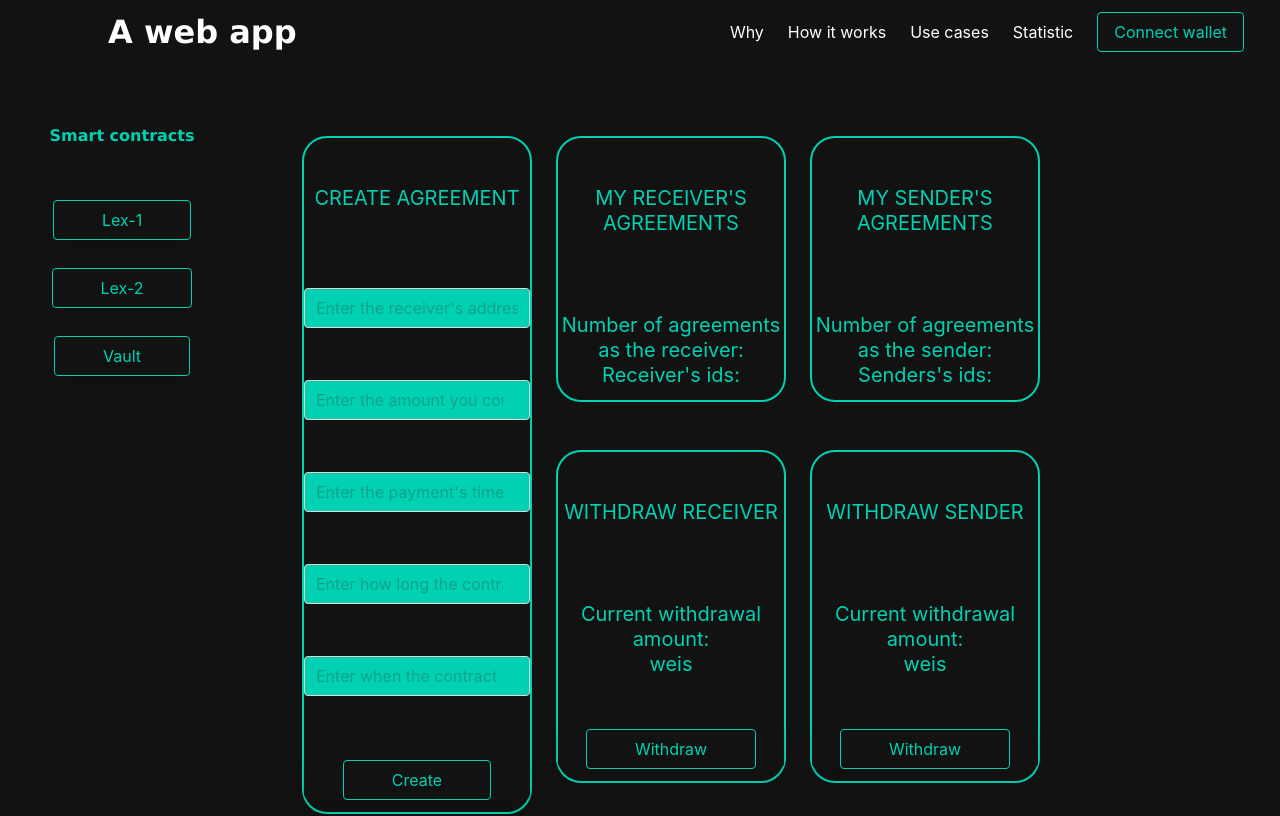
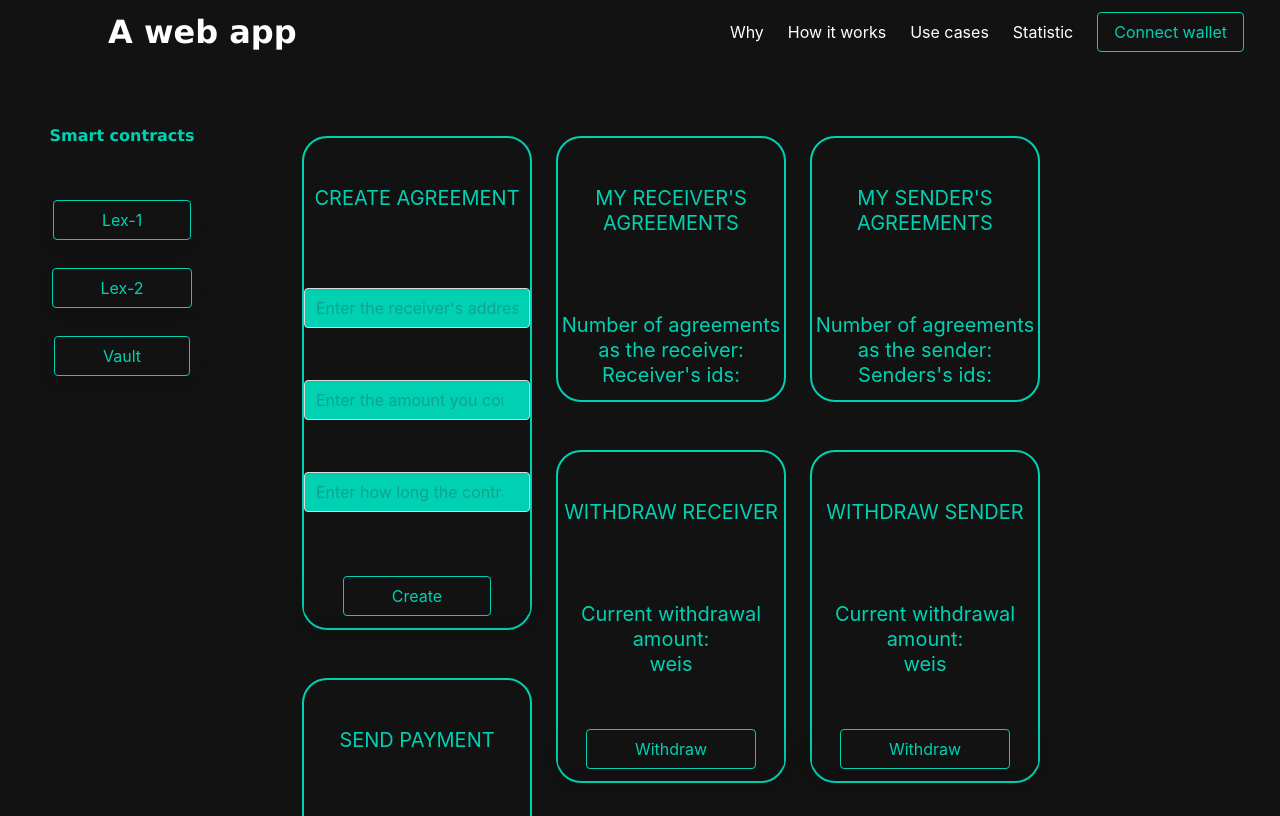
Before and after one commit to farinavito/Web3-Website, a Next.js app: page /lex-2 in a window 1280 px wide. Shown: the top 816 px of the page. Built offline with nearby package versions, Linux system fonts and the light colour scheme.

Commit message:
removed the input labels

```diff
--- a/pages/lex-2.js
+++ b/pages/lex-2.js
@@ -405,15 +405,7 @@ const App = () => {
                         <p className=" has-background-black-bis py-4 is-size-6">
                           <br></br>
                         </p>
-                        <input type="number" onChange={updateEveryTimeUnit} placeholder="Enter the payment's time duration" className='has-background-primary input is-normal'></input>
-                        <p className=" has-background-black-bis py-4 is-size-6">
-                          <br></br>
-                        </p>
                         <input type="number" onChange={updateHowLong} placeholder="Enter how long the contracts needs to last" className='has-background-primary input is-normal'></input>
-                        <p className=" has-background-black-bis py-4 is-size-6">
-                          <br></br>
-                        </p>
-                        <input type="number" onChange={updateStartAgreement} placeholder="Enter when the contract starts" className='has-background-primary input is-normal'></input>
                         <p className=" has-background-black-bis py-4 is-size-6">
                           <br></br>
                         </p>
```
